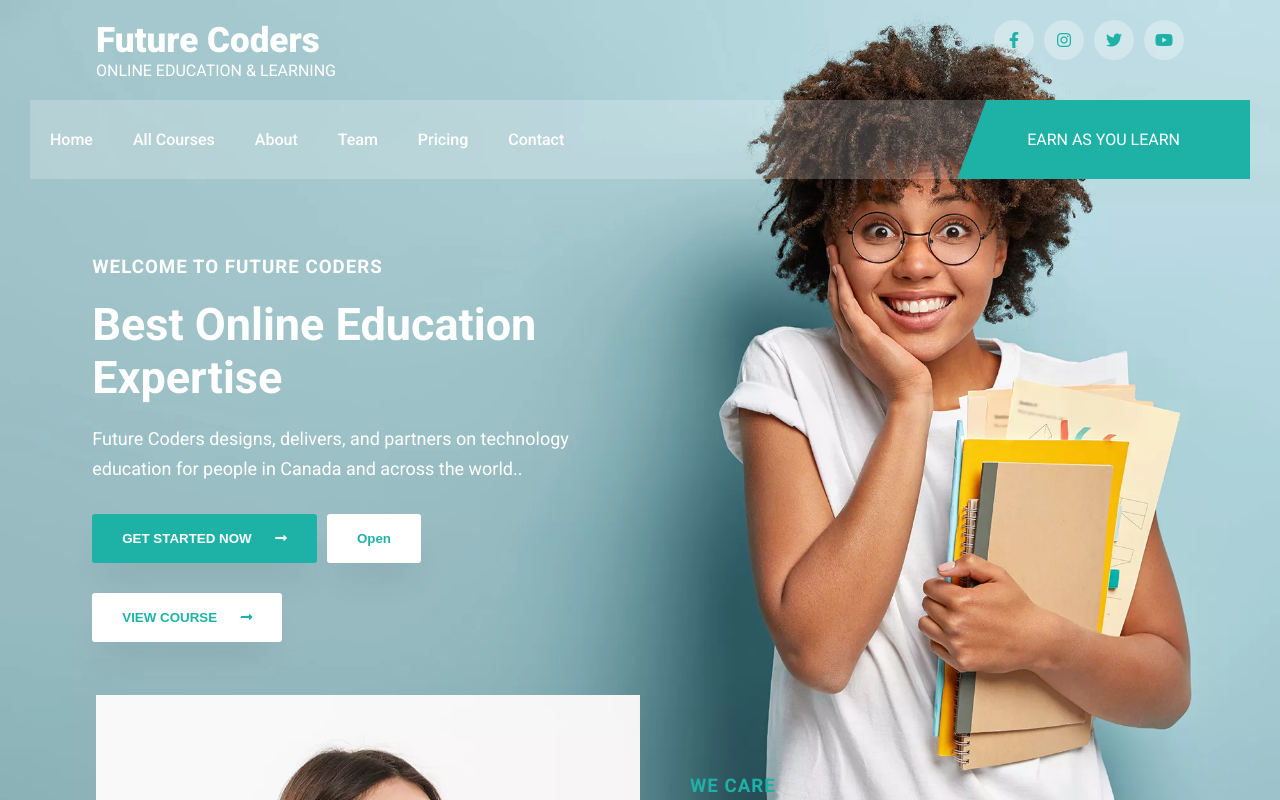
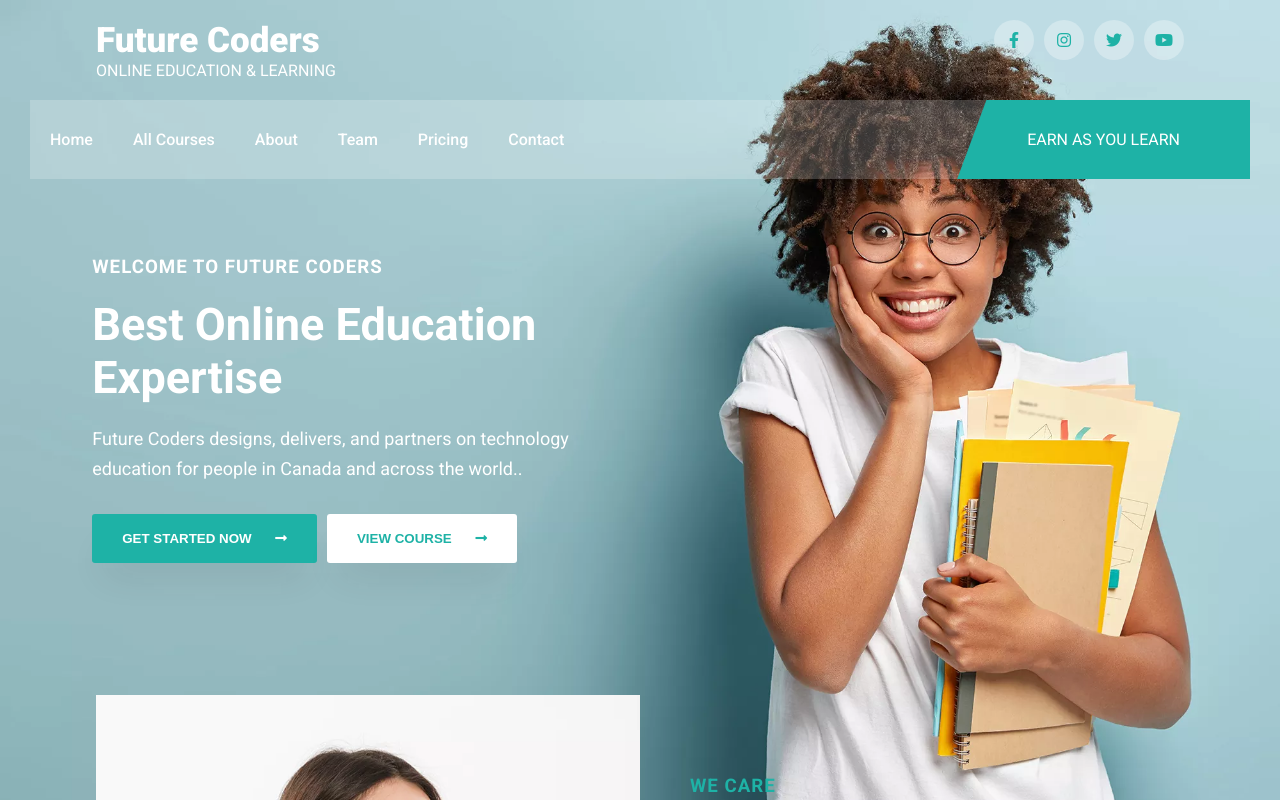
Before and after one commit to DanielMaina/caregiving, a React (Create React App) app: page / in a window 1280 px wide. Shown: the top 800 px of the page. Built offline with nearby package versions, Linux system fonts and the light colour scheme.

Commit message:
styling_v1

```diff
--- a/src/components/home/hero/Hero.jsx
+++ b/src/components/home/hero/Hero.jsx
@@ -15,14 +15,6 @@ const Hero = () => {
               <button className='primary-btn'>
                 GET STARTED NOW <i className='fa fa-long-arrow-alt-right'></i>
               </button>
-              <button
-                target="_blank"
-                rel="noreferrer"
-                as="a"
-                href="https://example.com"
-              >
-              Open
-              </button>
               <button>
                 VIEW COURSE <i className='fa fa-long-arrow-alt-right'></i>
               </button>
```
Also changed, not shown: 1 other file (tests, documents, lock files or other folders).
